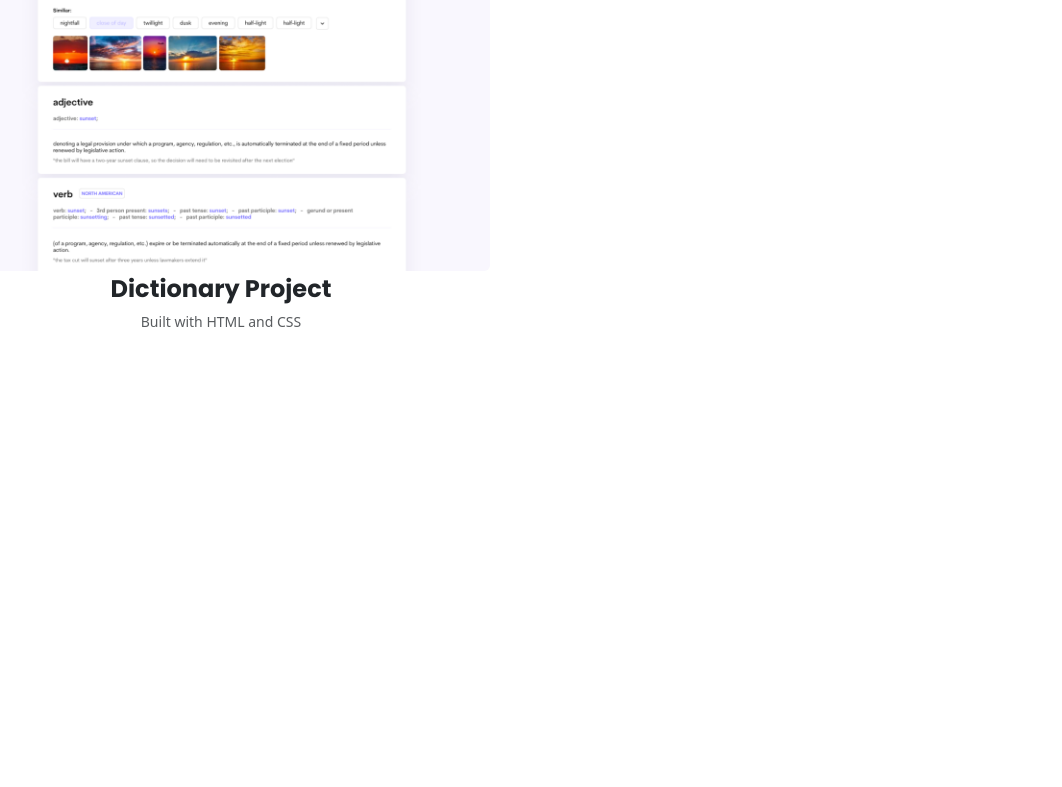
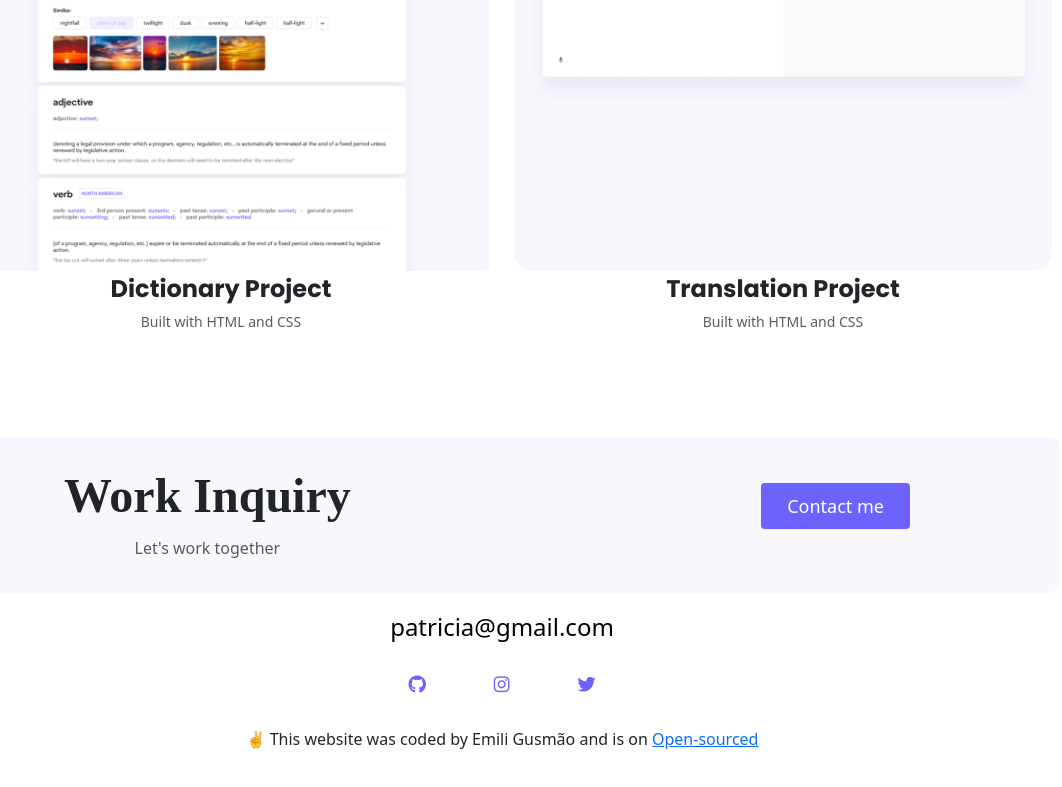
Before and after one commit to Emili-Santana/Portifolio-Patricia-Pereira, a plain HTML site: page work.html in a window 1280 px wide. Shown: the part 1267-2054 px from the top of the page, without its empty margins (138-1200 px from the left). Before the commit the page ends 1734 px from the top, so only its background shows below. Drawn offline with nearby package versions, Linux system fonts and the light colour scheme; a web font is replaced by a local one.

Commit message:
added new style

```diff
--- a/styles/portifolio.css
+++ b/styles/portifolio.css
@@ -195,3 +195,54 @@ box-shadow: 0 4px 8px rgba(0, 0, 0, 0.2);
     text-align: center;
   }
 }
+
+
+.email-link {
+  color: var(--branding-color);
+}
+
+
+.container-fluid{
+  background-color: var(--second-color);
+}
+
+
+
+footer {
+  margin: 60px 0;
+}
+
+footer .contact-box {
+  background: var(--second-color)!important;
+  padding: 30px 120px;
+  border-radius: 10px;
+}
+
+footer .contact-box p {
+  margin: 0;
+}
+
+footer .email-link {
+  text-decoration: none;
+  color: black;
+  font-size: 24px;
+}
+
+footer .email-link:hover {
+  color: var(--branding-color);
+}
+
+footer .social-links a {
+  margin: 0 20px;
+  color: var(--branding-color);
+  background: var(--secondary-color);
+  padding: 10px 14px;
+  border-radius: 50%;
+  font-size: 18px;
+  transition: all 100ms ease-in-out;
+}
+
+footer .social-links a:hover {
+  color: white;
+  background: var(--branding-color);
+}
--- a/work.html
+++ b/work.html
@@ -83,4 +83,44 @@ aria-label="initial-page"              >Home</a
     <div class="col-md-6 mb-4" >
       <img src="image/dictionary-app.png" alt="dictionary photo" class="img-fluid rounded">
       <h3 class="m-0">Dictionary Project</h3>
-      <p class="text-muted">Built with HTML and CSS
+      <p class="text-muted">Built with HTML and CSS </p>
+    </div>
+
+    <div class="col-md-6 mb-4">
+      <img src="image/translation.png" alt="translation photo" class="img-fluid rounded">
+      <h3 class="m-0">Translation Project</h3>
+      <p class="text-muted">Built with HTML and CSS </p>
+    </div>
+    </div>
+    </div>
+    <footer class="container">
+      <div class="contact-box justify-content-between mb-3 d-none d-md-flex">
+        <div>
+          <h3>Work Inquiry</h3>
+          <p class="text-muted">Let's work together</p>
+        </div>
+        <div>
+          <a href="contact.html" class="btn btn-branding mt-3" title="contact"> Contact me </a>
+        </div>
+      </div>
+
+      <div class="d-flex justify-content-center mb-3">
+        <a href="mailto:patricia@gmail.com" class="email-link" title="email">
+          patricia@gmail.com
+        </a>
+      </div>
+      <div class="social-links d-flex justify-content-center">
+        <a href="https://www.github.com/patricia" target="_blank" title="github profile">
+          <i class="fab fa-github" ></i>
+        </a>
+        <a href="https://www.instragram.com/patricia" target="_blank" title="instagram profile">
+          <i class="fab fa-instagram" ></i>
+        </a>
+        <a href="https://www.twitter.com/patricia" target="_blank" title="twitter profile">
+          <i class="fab fa-twitter"></i>
+        </a>
+      </div>
+      <p class="text-center mt-3">✌️ This website was coded by Emili Gusmão and is on <a href="https://github.com/Emili-Santana/Portifolio-Patricia-Pereira" target="_blank" title="github link">Open-sourced</a>
+      </footer>
+    </body>
+</html>
```
Also changed, not shown: Index.html (+15 -1 lines), contact.html (+42 -1 lines).
